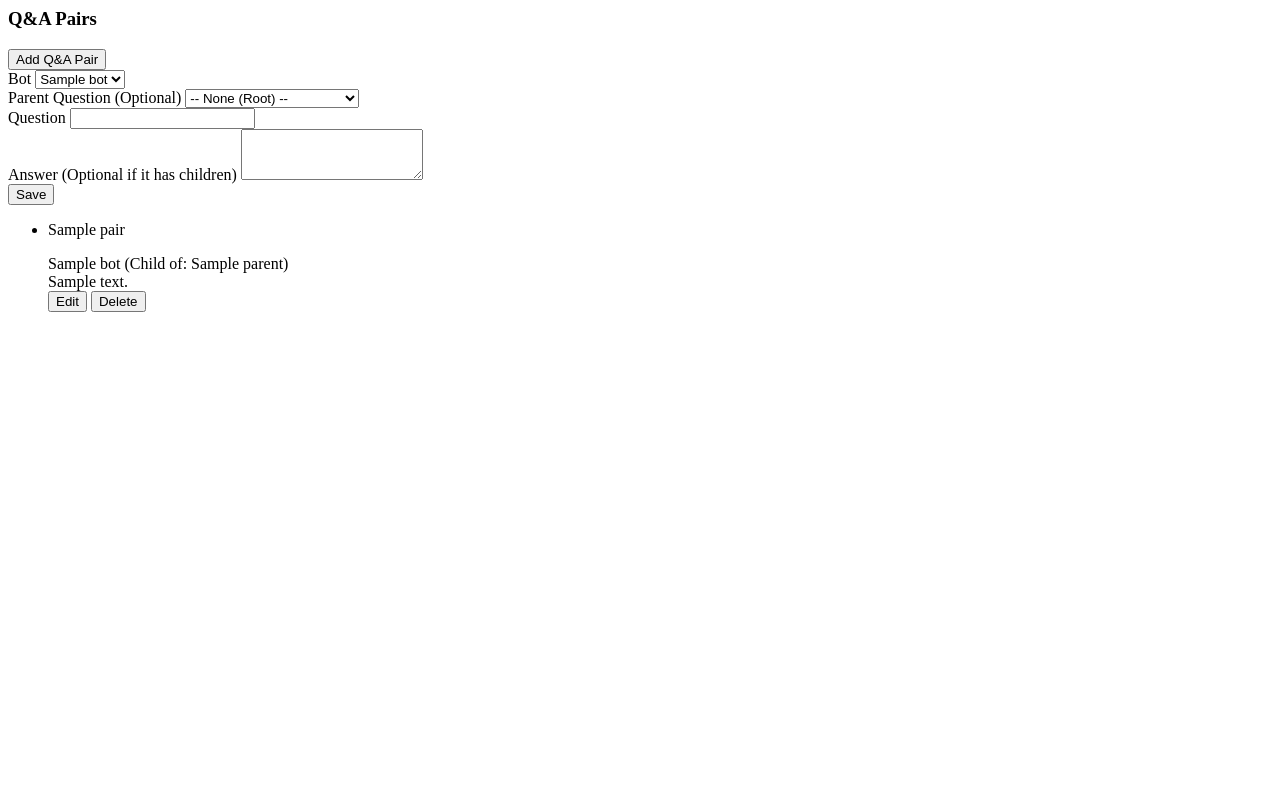
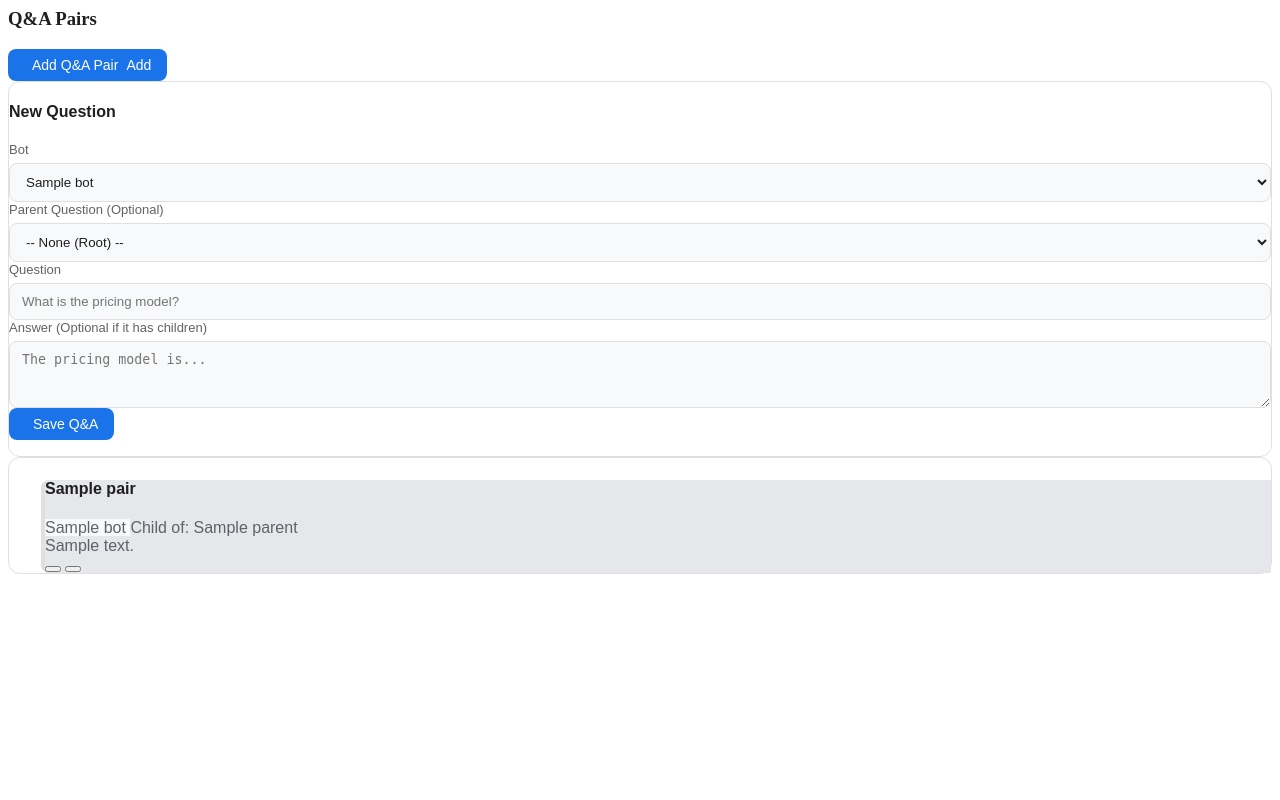
Before and after one commit to Gd0810/chatbot, a Django app: template templates/dashboard/partials/qa_list.html in a window 1280 px wide. Run offline with Django 5.2, Linux system fonts and the light colour scheme; the template is opened without the code that fills it: most values are stand-ins (such as "Sample title", 1, 10 or a date in 2020).

Commit message:
update:dashboard_q&A_knowledge_UI

```diff
--- a/templates/dashboard/partials/qa_list.html
+++ b/templates/dashboard/partials/qa_list.html
@@ -1,84 +1,252 @@
-{% include 'toast.html' %}<div class="space-y-6">
+<!-- templates/dashboard/partials/qa_list.html -->
+{% include 'toast.html' %}
+
+<style>
+  :root {
+    --style-bg: #f8f9fa;
+    --style-card-bg: #ffffff;
+    --style-text-primary: #1f1f1f;
+    --style-text-secondary: #5f6368;
+    --style-border: #e0e0e0;
+    --style-accent: #1a73e8;
+    --style-accent-hover: #1557b0;
+    --style-success: #34a853;
+    --style-info-bg: #f1f3f4;
+    --style-shadow: rgba(0, 0, 0, 0.1);
+
+    /* Nesting Backgrounds Light Mode */
+    --qa-bg-0: #ffffff;
+    --qa-bg-1: #f3f4f6;
+    --qa-bg-2: #e5e7eb;
+  }
+
+  [data-theme="dark"] {
+    --style-bg: #1f1f1f;
+    --style-card-bg: #2d2d2d;
+    --style-text-primary: #e8eaed;
+    --style-text-secondary: #9aa0a6;
+    --style-border: #3c4043;
+    --style-accent: #8ab4f8;
+    --style-accent-hover: #aecbfa;
+    --style-success: #81c995;
+    --style-info-bg: #3c4043;
+    --style-shadow: rgba(0, 0, 0, 0.3);
+
+    /* Nesting Backgrounds Dark Mode (Parent Dark -> Child Lighter) */
+    --qa-bg-0: #202124; /* Darkest */
+    --qa-bg-1: #2d2d2d; /* Lighter */
+    --qa-bg-2: #3c4043; /* Lightest */
+  }
+
+  .style-container {
+    background-color: var(--style-card-bg);
+    color: var(--style-text-primary);
+    font-family: 'Outfit', sans-serif;
+    border: 1px solid var(--style-border);
+    border-radius: 12px;
+  }
+
+  .style-btn-primary {
+    background-color: var(--style-accent);
+    color: white;
+    border: none;
+    padding: 8px 16px;
+    border-radius: 8px;
+    font-weight: 500;
+    cursor: pointer;
+    transition: background-color 0.2s;
+    display: inline-flex;
+    align-items: center;
+    gap: 8px;
+    font-size: 14px;
+  }
+
+  .style-btn-primary:hover {
+    background-color: var(--style-accent-hover);
+  }
+
+  .style-input {
+    background-color: var(--style-bg);
+    border: 1px solid var(--style-border);
+    color: var(--style-text-primary);
+    border-radius: 8px;
+    padding: 10px 12px;
+    width: 100%;
+    outline: none;
+    transition: border-color 0.2s;
+  }
+
+  .style-input:focus {
+    border-color: var(--style-accent);
+  }
+
+  .style-label {
+    display: block;
+    font-size: 13px;
+    font-weight: 500;
+    margin-bottom: 6px;
+    color: var(--style-text-secondary);
+  }
+
+  /* QA Item Styles */
+  .qa-item {
+    border-bottom: 1px solid var(--style-border);
+    transition: background-color 0.2s;
+  }
+  .qa-item:last-child {
+    border-bottom: none;
+  }
+
+  /* Hierarchy specific backgrounds */
+  .qa-level-0 { background-color: var(--qa-bg-0); }
+  .qa-level-1 { background-color: var(--qa-bg-1);  }
+  .qa-level-2 { background-color: var(--qa-bg-2);  }
+
+  /* Indentation visual */
+  .qa-indent-0 { margin-left: 0; border-left: 4px solid var(--style-accent); }
+  .qa-indent-1 { margin-left: 16px; border-left: 4px solid var(--style-text-secondary); border-top-left-radius: 8px; border-bottom-left-radius: 8px;}
+  .qa-indent-2 { margin-left: 32px; border-left: 4px solid var(--style-border); border-top-left-radius: 8px; border-bottom-left-radius: 8px;}
+
+</style>
+
+<div class="space-y-6 font-sans">
     <div class="flex justify-between items-center">
-        <h3 class="text-lg font-medium text-gray-900">Q&A Pairs</h3>
+        <h3 class="text-xl font-semibold flex items-center gap-2" style="color: var(--style-text-primary);">
+            <div class="p-1.5 rounded-lg" style="background-color: var(--style-info-bg); color: var(--style-accent);">
+                 <iconify-icon icon="material-symbols:quiz-outline" width="20"></iconify-icon>
+            </div>
+            Q&A Pairs
+        </h3>
         <button onclick="document.getElementById('add-qa-form').classList.toggle('hidden')"
-                class="inline-flex items-center px-3 py-2 border border-transparent text-sm leading-4 font-medium rounded-md text-white bg-indigo-600 hover:bg-indigo-700 focus:outline-none focus:ring-2 focus:ring-offset-2 focus:ring-indigo-500">
-            Add Q&A Pair
+                class="style-btn-primary">
+            <iconify-icon icon="material-symbols:add" width="18"></iconify-icon>
+            <span class="hidden sm:inline">Add Q&A Pair</span>
+            <span class="sm:hidden">Add</span>
         </button>
     </div>
 
     <!-- Add Form -->
-    <div id="add-qa-form" class="hidden bg-gray-50 p-4 rounded-md border border-gray-200">
-        <form hx-post="{% url 'dashboard:qa_add' %}" hx-target="#qa-list-container" hx-swap="innerHTML">
+    <div id="add-qa-form" class="hidden style-container p-6 shadow-md mb-6 relative">
+        <div class="absolute top-4 right-4 cursor-pointer opacity-50 hover:opacity-100"
+             onclick="document.getElementById('add-qa-form').classList.add('hidden')" style="color: var(--style-text-primary);">
+            <iconify-icon icon="material-symbols:close" width="20"></iconify-icon>
+        </div>
+
+        <h4 class="text-lg font-medium mb-4" style="color: var(--style-text-primary);">New Question</h4>
+
+        <form hx-post="{% url 'dashboard:qa_add' %}" hx-target="#qa-list-container" hx-swap="innerHTML" class="space-y-4">
             {% csrf_token %}
-            <div class="grid grid-cols-1 gap-4 sm:grid-cols-2">
+            <div class="grid grid-cols-1 md:grid-cols-2 gap-4">
                 <div>
-                    <label for="bot_id" class="block text-sm font-medium text-gray-700">Bot</label>
-                    <select name="bot_id" id="bot_id" required class="mt-1 block w-full pl-3 pr-10 py-2 text-base border-gray-300 focus:outline-none focus:ring-indigo-500 focus:border-indigo-500 sm:text-sm rounded-md">
+                    <label for="bot_id" class="style-label">Bot</label>
+                    <div class="relative">
+                        <select name="bot_id" id="bot_id" required class="style-input appearance-none">
                             {% for bot in bots %}
                             <option value="{{ bot.id }}">{{ bot.name }}</option>
                             {% endfor %}
                         </select>
+                         <div class="absolute inset-y-0 right-0 flex items-center px-3 pointer-events-none" style="color: var(--style-text-secondary);">
+                            <iconify-icon icon="material-symbols:keyboard-arrow-down" width="20"></iconify-icon>
+                        </div>
+                    </div>
                 </div>
                 <div>
-                    <label for="parent_id" class="block text-sm font-medium text-gray-700">Parent Question (Optional)</label>
-                    <select name="parent_id" id="parent_id" class="mt-1 block w-full pl-3 pr-10 py-2 text-base border-gray-300 focus:outline-none focus:ring-indigo-500 focus:border-indigo-500 sm:text-sm rounded-md">
+                    <label for="parent_id" class="style-label">Parent Question (Optional)</label>
+                    <div class="relative">
+                        <select name="parent_id" id="parent_id" class="style-input appearance-none">
                             <option value="">-- None (Root) --</option>
                             {% for pair in qa_pairs %}
                             <option value="{{ pair.id }}">{{ pair.question }} ({{ pair.bot.name }})</option>
                             {% endfor %}
                         </select>
-                </div>
-                <div class="sm:col-span-2">
-                    <label for="question" class="block text-sm font-medium text-gray-700">Question</label>
-                    <input type="text" name="question" id="question" required class="mt-1 focus:ring-indigo-500 focus:border-indigo-500 block w-full shadow-sm sm:text-sm border-gray-300 rounded-md">
-                </div>
-                <div class="sm:col-span-2">
-                    <label for="answer" class="block text-sm font-medium text-gray-700">Answer (Optional if it has children)</label>
-                    <textarea name="answer" id="answer" rows="3" class="mt-1 focus:ring-indigo-500 focus:border-indigo-500 block w-full shadow-sm sm:text-sm border-gray-300 rounded-md"></textarea>
+                        <div class="absolute inset-y-0 right-0 flex items-center px-3 pointer-events-none" style="color: var(--style-text-secondary);">
+                            <iconify-icon icon="material-symbols:keyboard-arrow-down" width="20"></iconify-icon>
                         </div>
                     </div>
-            <div class="mt-4 flex justify-end">
-                <button type="submit" class="inline-flex items-center px-4 py-2 border border-transparent text-sm font-medium rounded-md shadow-sm text-white bg-indigo-600 hover:bg-indigo-700 focus:outline-none focus:ring-2 focus:ring-offset-2 focus:ring-indigo-500">
-                    Save
+                </div>
+            </div>
+
+            <div>
+                <label for="question" class="style-label">Question</label>
+                <input type="text" name="question" id="question" required class="style-input" placeholder="What is the pricing model?">
+            </div>
+
+            <div>
+                <label for="answer" class="style-label">Answer <span class="text-xs opacity-70">(Optional if it has children)</span></label>
+                <textarea name="answer" id="answer" rows="3" class="style-input" placeholder="The pricing model is..."></textarea>
+            </div>
+
+            <div class="flex justify-end pt-2">
+                <button type="submit" class="style-btn-primary">
+                    <iconify-icon icon="material-symbols:save-outline" width="18"></iconify-icon>
+                    Save Q&A
                 </button>
             </div>
         </form>
     </div>
 
     <!-- List -->
-    <div class="bg-white shadow overflow-hidden sm:rounded-md">
-        <ul role="list" class="divide-y divide-gray-200">
+    <div class="style-container overflow-hidden shadow-sm">
+        <div class="divide-y" style="border-color: var(--style-border);">
             {% for pair in qa_pairs %}
-            <li class="px-4 py-4 sm:px-6 hover:bg-gray-50">
-                <div class="flex items-center justify-between">
+            {# Determine Nesting Level Logic #}
+            {% if not pair.parent %}
+                <!-- Level 0: Root -->
+                <div class="qa-item qa-level-0 qa-indent-0 p-4 relative group">
+            {% elif not pair.parent.parent %}
+                 <!-- Level 1: Child -->
+                <div class="qa-item qa-level-1 qa-indent-1 p-4 relative group">
+            {% else %}
+                 <!-- Level 2: Grandchild (and deeper) -->
+                <div class="qa-item qa-level-2 qa-indent-2 p-4 relative group">
+            {% endif %}
+
+                <div class="flex flex-col md:flex-row justify-between gap-4">
                     <div class="flex-1 min-w-0">
-                        <div class="flex items-center">
-                            <p class="text-sm font-medium text-indigo-600 truncate">{{ pair.question }}</p>
-                            <span class="ml-2 px-2 inline-flex text-xs leading-5 font-semibold rounded-full bg-gray-100 text-gray-800">
+                        <div class="flex items-center flex-wrap gap-2 mb-1">
+                            <h4 class="text-sm font-medium truncate pr-2" style="color: var(--style-text-primary);">{{ pair.question }}</h4>
+
+                            <span class="px-2 py-0.5 rounded text-[10px] font-semibold tracking-wide border uppercase"
+                                  style="background-color: var(--style-bg); color: var(--style-text-secondary); border-color: var(--style-border);">
                                 {{ pair.bot.name }}
                             </span>
+
                             {% if pair.parent %}
-                            <span class="ml-2 text-xs text-gray-500">
-                                (Child of: {{ pair.parent.question }})
+                            <span class="flex items-center gap-1 text-[10px] opacity-70" style="color: var(--style-text-secondary);">
+                                <iconify-icon icon="material-symbols:turn-right" width="12"></iconify-icon>
+                                Child of: {{ pair.parent.question|truncatechars:20 }}
                             </span>
                             {% endif %}
                         </div>
-                        <div class="mt-2 text-sm text-gray-500">
-                            {{ pair.answer|truncatechars:100|default:"(No answer - Container)" }}
+
+                        <div class="text-sm leading-relaxed" style="color: var(--style-text-secondary);">
+                            {{ pair.answer|truncatechars:150|default:"<span class='italic opacity-50'>(No answer - Container)</span>" }}
                         </div>
                     </div>
-                    <div class="flex space-x-2">
-                        <button hx-get="{% url 'dashboard:qa_edit_form' pair.id %}" hx-target="#main" class="text-indigo-600 hover:text-indigo-900 text-sm font-medium">Edit</button>
-                        <button hx-delete="{% url 'dashboard:qa_delete' pair.id %}" hx-confirm="Are you sure?" hx-target="#qa-list-container" class="text-red-600 hover:text-red-900 text-sm font-medium">Delete</button>
+
+                    <div class="flex items-start gap-2 md:opacity-0 md:group-hover:opacity-100 transition-opacity">
+                        <button hx-get="{% url 'dashboard:qa_edit_form' pair.id %}" hx-target="#main"
+                                class="p-2 rounded hover:bg-opacity-10 hover:bg-black dark:hover:bg-white dark:hover:bg-opacity-10 text-indigo-500 transition-colors">
+                             <iconify-icon icon="material-symbols:edit-outline" width="18"></iconify-icon>
+                        </button>
+                        <button hx-delete="{% url 'dashboard:qa_delete' pair.id %}" hx-confirm="Are you sure?" hx-target="#qa-list-container"
+                                class="p-2 rounded hover:bg-opacity-10 hover:bg-red-500 text-red-500 transition-colors">
+                             <iconify-icon icon="material-symbols:delete-outline" width="18"></iconify-icon>
+                        </button>
                     </div>
                 </div>
-            </li>
+            </div>
             {% empty %}
-            <li class="px-4 py-4 sm:px-6 text-center text-gray-500">
-                No Q&A pairs found. Add one to get started.
-            </li>
+            <div class="p-12 text-center" style="color: var(--style-text-secondary);">
+                 <div class="mb-3 opacity-30">
+                    <iconify-icon icon="material-symbols:chat-bubble-outline" width="48"></iconify-icon>
+                 </div>
+                 <p>No Q&A pairs found.</p>
+                 <button onclick="document.getElementById('add-qa-form').classList.remove('hidden')" class="text-sm underline mt-2 hover:text-indigo-500">
+                     Add your first Q&A pair
+                 </button>
+            </div>
             {% endfor %}
-        </ul>
         </div>
     </div>
+</div>
```
Also changed, not shown: db.sqlite3. Lines whose indentation alone changed are shown as unchanged.
